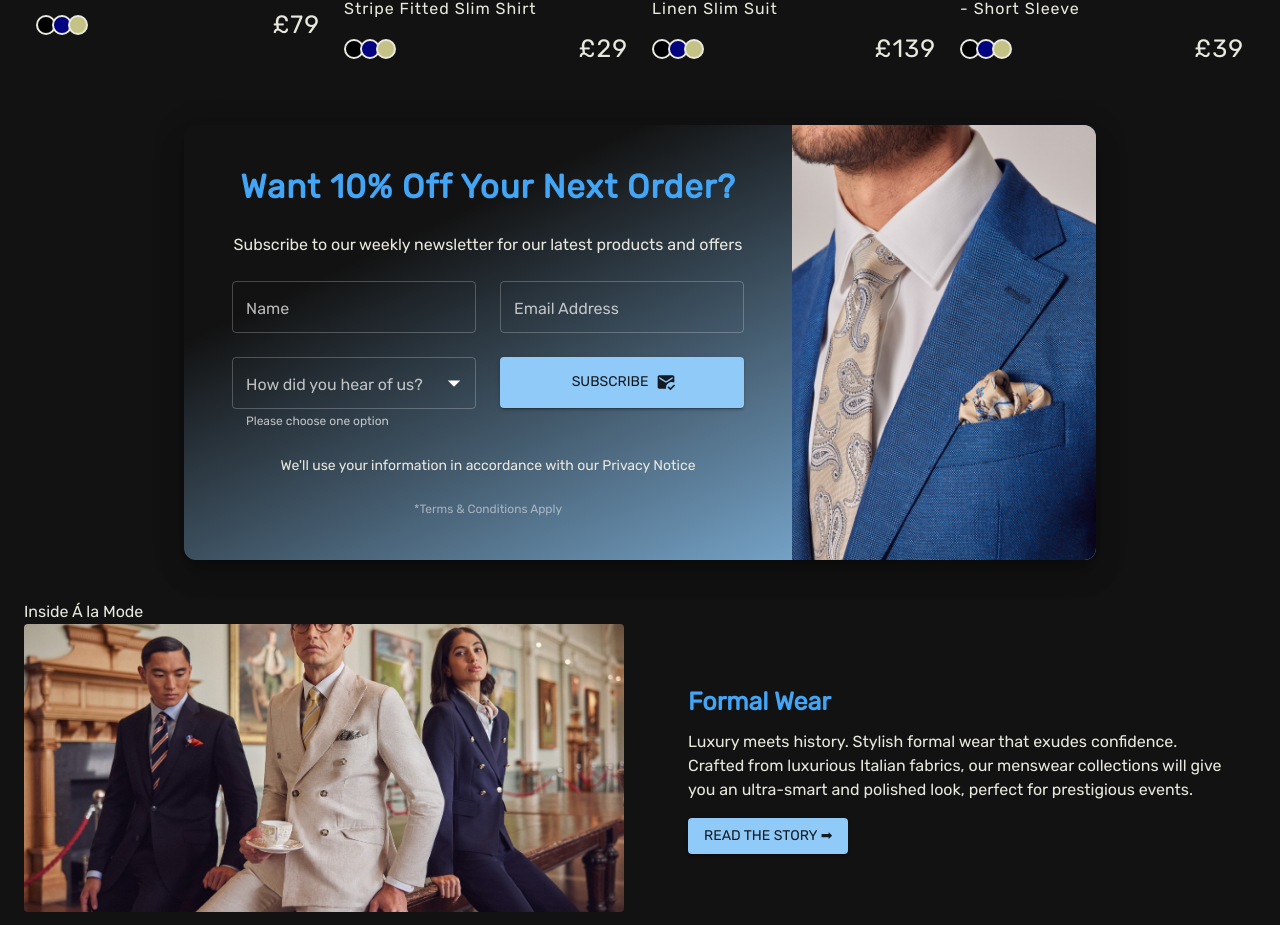
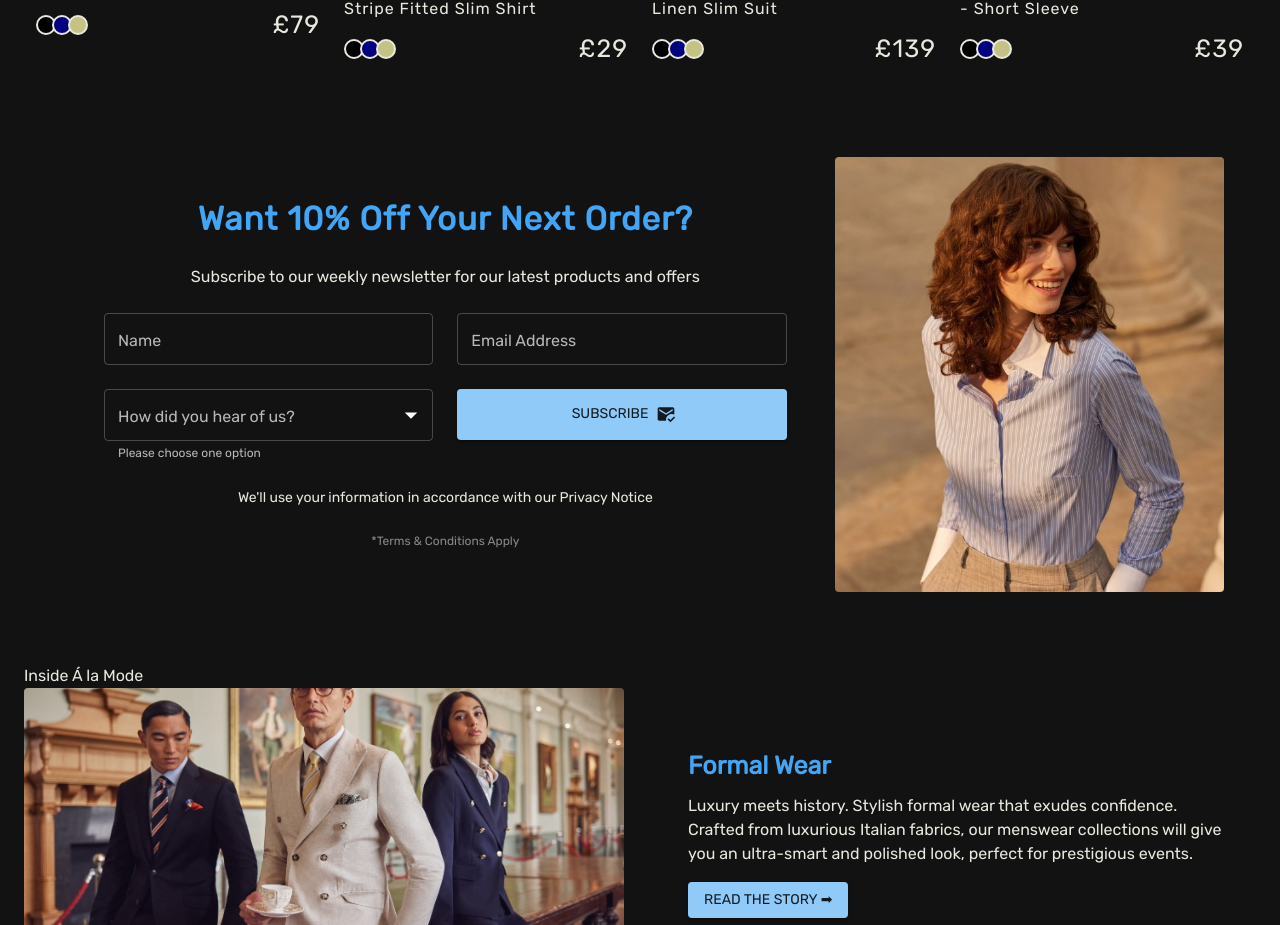
Before and after one commit to xandert93/a-la-mode, a Next.js app: page / in a window 1280 px wide. Shown: the part 2376-3301 px from the top of the page. Built offline with nearby package versions, Linux system fonts and the light colour scheme; a web font is replaced by a local one.

Commit message:
extra update <NewsletterSection> styling

```diff
--- a/components-page/home/NewsletterSection/NewsletterSection.jsx
+++ b/components-page/home/NewsletterSection/NewsletterSection.jsx
@@ -1,73 +1,60 @@
-import { Button, Card, Grid, MenuItem, Select, TextField, Typography } from '@mui/material'
-import { CoverImage, Form, Section, SendIcon } from '@/components'
+import { useState } from 'react'
+
+import { Card, Container, Grid, MenuItem, TextField, Typography } from '@mui/material'
+import { CoverImage, Form, Section } from '@/components'
+
+import { LoadingButton } from '@mui/lab'
+
+import { wait } from '@/utils/helpers'
+import { MarkEmailRead } from '@mui/icons-material'
 
 import styles from './styles'
-import { LoadingButton } from '@mui/lab'
-import { useState } from 'react'
-import { wait } from '@/utils/helpers'
-import { MarkEmailRead } from '@mui/icons-material'
-import { isVPMinSm } from '@/theming'
 
 export const NewsletterSection = () => {
   return (
-    <Section maxWidth="md">
-      <Card
-        sx={{
-          borderRadius: 3,
-          [isVPMinSm]: {
-            boxShadow: ({ shadows }) => shadows[16],
-          },
-
-          backgroundImage: (theme) =>
-            `linear-gradient(to right bottom, ${theme.palette.background.paper} 25%, ${theme.palette.primary.main})`,
-        }}>
-        <Grid container direction="row-reverse">
+    <Section maxWidth="xl">
+      <Card sx={styles.card}>
+        <Container maxWidth="lg" sx={styles.container}>
           <Grid
-            item
-            xs={12}
-            sm={4}
-            sx={{ position: 'relative', height: { xs: '40vh', sm: 'initial' } }}>
-            <CoverImage
-              src="/images/latest-products/linen-suit-2.jpg"
-              sx={{ filter: 'invert(0)' }}
-            />
+            container
+            direction="row-reverse"
+            // *** had trouble here applying `spacing` prop between two items. Appears to be because of Next's absolute image. Using `px` for now. Update when I get more experience.
+            // could use `gap` but would need to turn off flex-wrap and then write media query to turn on again for small viewport, which acts against MUI
+          >
+            <Grid item xs={12} sm={4} sx={styles['image-box']}>
+              <CoverImage src="/images/newsletter.jpg" sx={styles.image} />
+            </Grid>
+            <Grid item xs={12} sm={8} sx={styles['subscription-box']}>
+              <Subscription />
+            </Grid>
           </Grid>
-          <Grid
-            item
-            xs={12}
-            sm={8}
-            py={{ xs: 3, sm: 4, md: 5 }}
-            px={{ xs: 4, sm: 5, md: 6 }}
-            container
-            direction="column"
-            alignItems="center"
-            rowGap={{ xs: 1.5, sm: 3 }}>
-            <Typography
-              component="h2"
-              variant="h5"
-              color="primary.dark"
-              letterSpacing={1}
-              children="Want 10% Off Your Next Order?"
-            />
-            <Typography children="Subscribe to our weekly newsletter for our latest products and offers" />
-            <NewsletterForm />
-            <Typography
-              variant="body2"
-              children=" We'll use your information in accordance with our Privacy Notice"
-            />
-            <Typography
-              variant="caption"
-              color="text.disabled"
-              children="*Terms & Conditions Apply"
-            />
-          </Grid>
-        </Grid>
+        </Container>
       </Card>
     </Section>
   )
 }
 
-const NewsletterForm = () => {
+const Subscription = () => {
+  return (
+    <Grid container direction="column" alignItems="center" rowGap={{ xs: 1.5, sm: 3 }}>
+      <Typography
+        component="h2"
+        variant="h5"
+        children="Want 10% Off Your Next Order?"
+        sx={styles.heading}
+      />
+      <Typography children="Subscribe to our weekly newsletter for our latest products and offers" />
+      <SubscriptionForm />
+      <Typography
+        variant="body2"
+        children=" We'll use your information in accordance with our Privacy Notice"
+      />
+      <Typography variant="caption" color="text.disabled" children="*Terms & Conditions Apply" />
+    </Grid>
+  )
+}
+
+const SubscriptionForm = () => {
   const [isSubmitting, setIsSubmitting] = useState(false)
 
   const handleSubmit = async () => {
@@ -96,13 +83,11 @@ const NewsletterForm = () => {
         <LoadingButton
           type="submit"
           variant="contained"
+          loading={isSubmitting}
           children="Subscribe"
           endIcon={<MarkEmailRead />}
-          loading={isSubmitting}
           fullWidth
-          sx={{
-            padding: '13px', // just to have similar size to <TextField>s, which have about ~14px padding
-          }}
+          sx={styles['submit-button']}
         />
       </Grid>
     </Grid>
--- a/components-page/home/NewsletterSection/styles.js
+++ b/components-page/home/NewsletterSection/styles.js
@@ -1,36 +1,42 @@
-import { isVPMaxSm } from '@/theming'
+import { isVPMinMd } from '@/theming'
 
 const styles = {
-  root: {
-    [isVPMaxSm]: {
-      padding: 'initial',
+  card: {
+    backgroundColor: 'primary.touch',
+  },
+
+  container: {
+    p: { xs: 0, md: 3, lg: 4 },
+  },
+
+  'image-box': {
+    position: 'relative',
+    height: {
+      xs: '40vh', // enables image to be limited by size of content in container and not vice versa
+      sm: 'initial',
+    },
+    [isVPMinMd]: {
+      borderRadius: 1,
+      overflow: 'hidden',
     },
   },
 
-  content: {
-    backgroundColor: 'primary.touch',
-    padding: { xs: 3, sm: 4 },
-    rowGap: { xs: 3, md: 4 },
-    textAlign: 'center',
+  image: {
+    filter: 'invert(0)',
   },
 
-  'text-field': {
-    width: '100%',
-    maxWidth: 320,
+  'subscription-box': {
+    px: { xs: 3, sm: 5, md: 6 },
+    py: { xs: 3, sm: 4, md: 5 },
   },
 
-  'input-base': {
-    borderRadius: ({ spacing }) => spacing(0.5, 0, 0, 0.5),
+  heading: {
+    color: 'primary.dark',
+    letterSpacing: 1,
   },
 
-  input: {
-    padding: 1.5, // 16.5px 14px*
-  },
-
-  button: {
-    borderRadius: ({ spacing }) => spacing(0, 0.5, 0.5, 0),
-    boxShadow: 'none',
-    width: '10ch',
+  'submit-button': {
+    padding: '13px', // just to have similar size to <TextField>s, which have about ~14px padding
   },
 }
 
--- a/theming/config/override-mui.js
+++ b/theming/config/override-mui.js
@@ -33,6 +33,9 @@ export const overrideMui = (palette) => ({
   },
 
   MuiCard: {
+    defaultProps: {
+      elevation: 0,
+    },
     styleOverrides: {
       root: {},
     },
```
Also changed, not shown: public/images/latest-products/linen-suit-1.jpg, public/images/newsletter.jpg (added).
